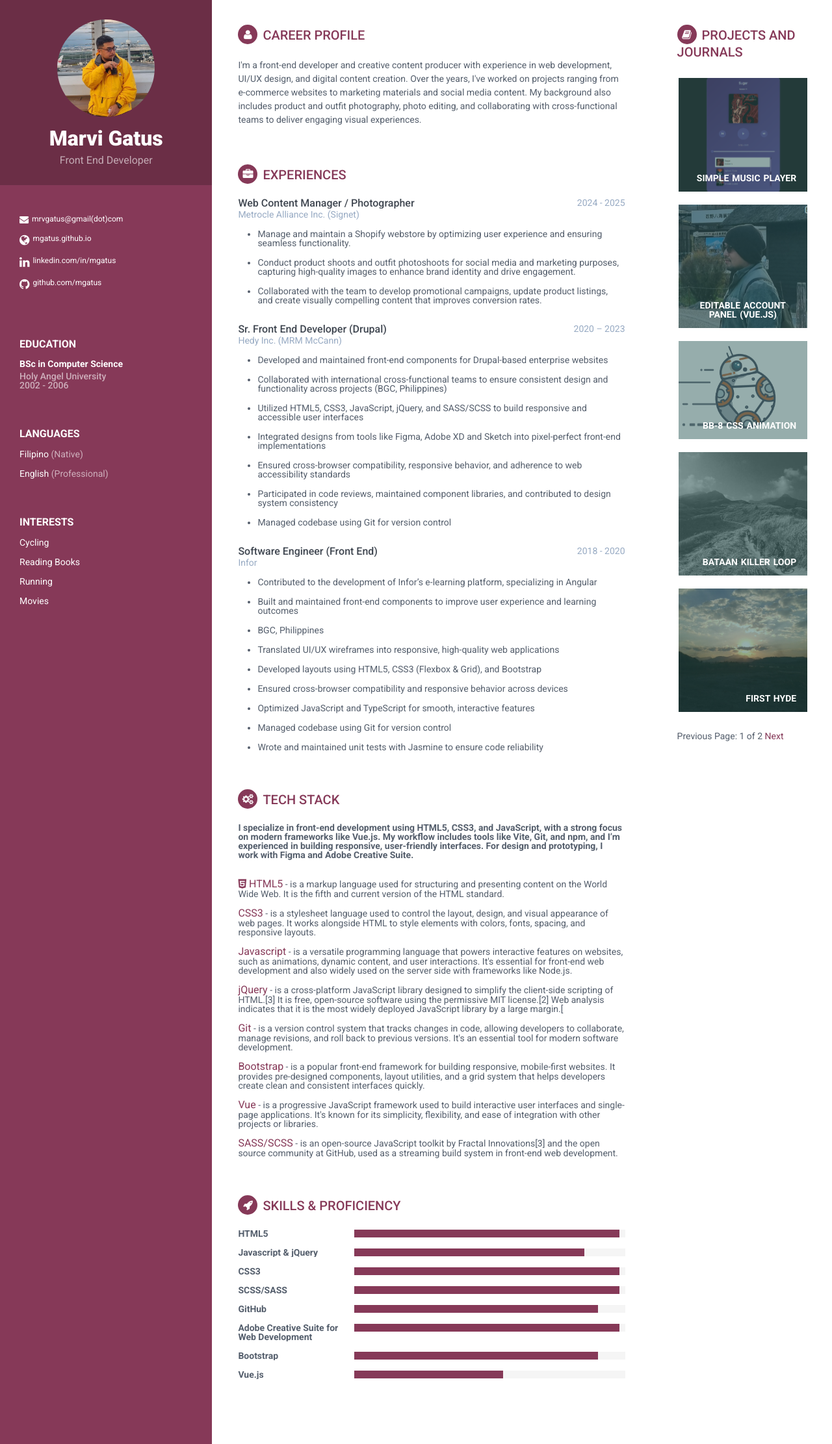
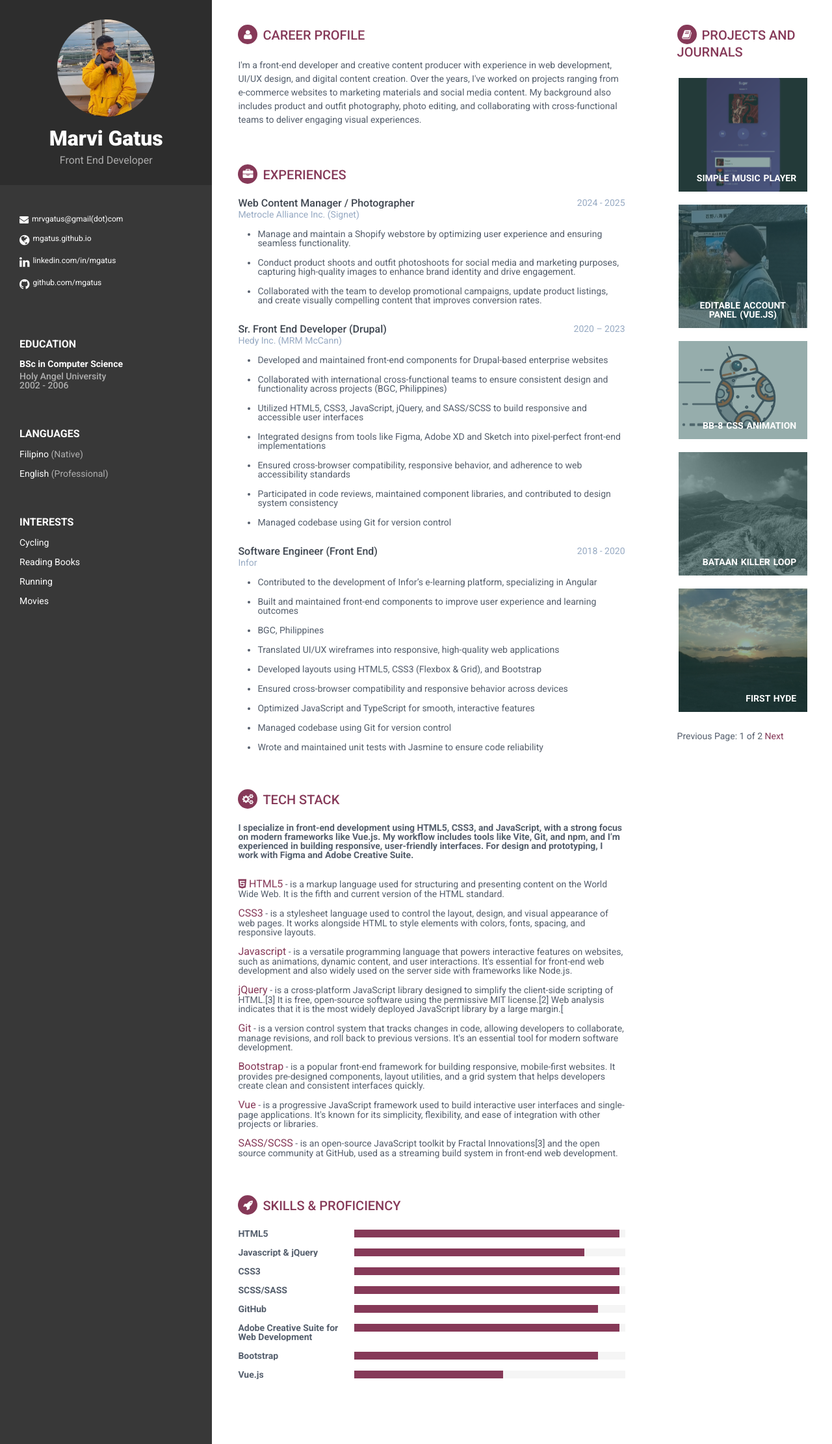
Before and after one commit to mgatus/mgatus.github.io, a Jekyll site: the page built from index.html, in a window 1280 px wide. Shown: the whole page at 65% size. Built offline with Jekyll 4.4.1, drawn with Linux system fonts in a browser that asks for light colours; the list of posts is cut into pages by our own code.

Commit message:
styling update

```diff
--- a/assets/css/_sass/_main.scss
+++ b/assets/css/_sass/_main.scss
@@ -1,8 +1,10 @@
 /* styles.css */
 /* ======= Base ======= */
 $maincolor: #863958;
+$sidecolor: #383838;
 // $maincolor: #2E3F4C;
 // $maincolor: #333;
+
 body {
     padding: 0;
     color: #545E6C;
@@ -53,7 +55,7 @@ p {
 .fixed-container {
     min-height: 100vh;
     width: 25.5%;
-    background: $maincolor;
+    background: $sidecolor;
     @include mobile {
         width: 100%;
     }
```
